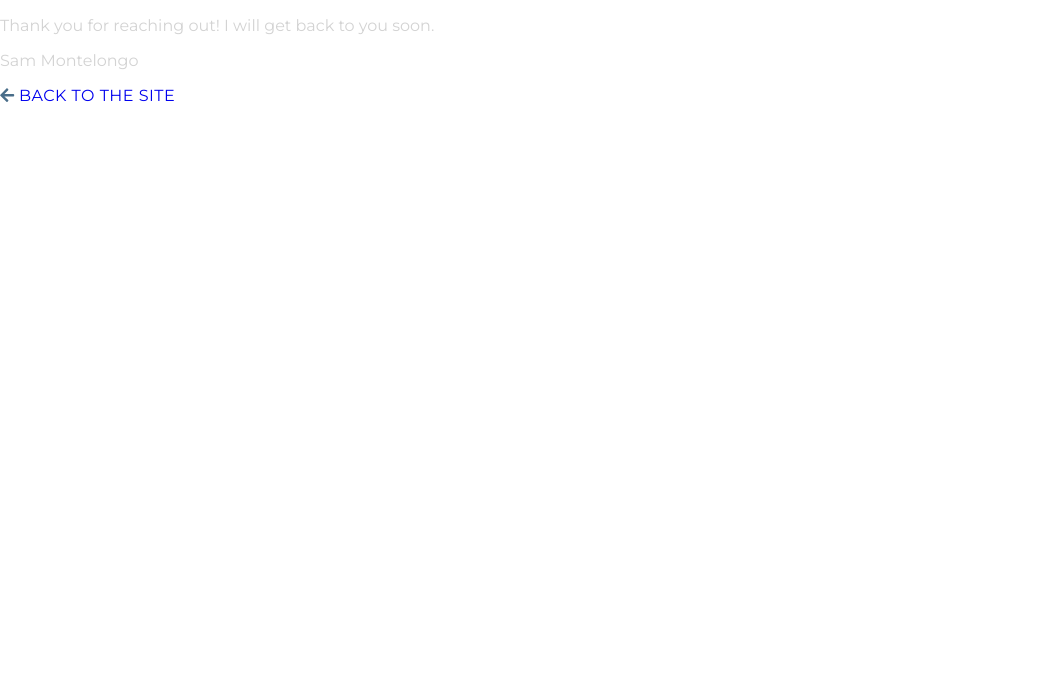
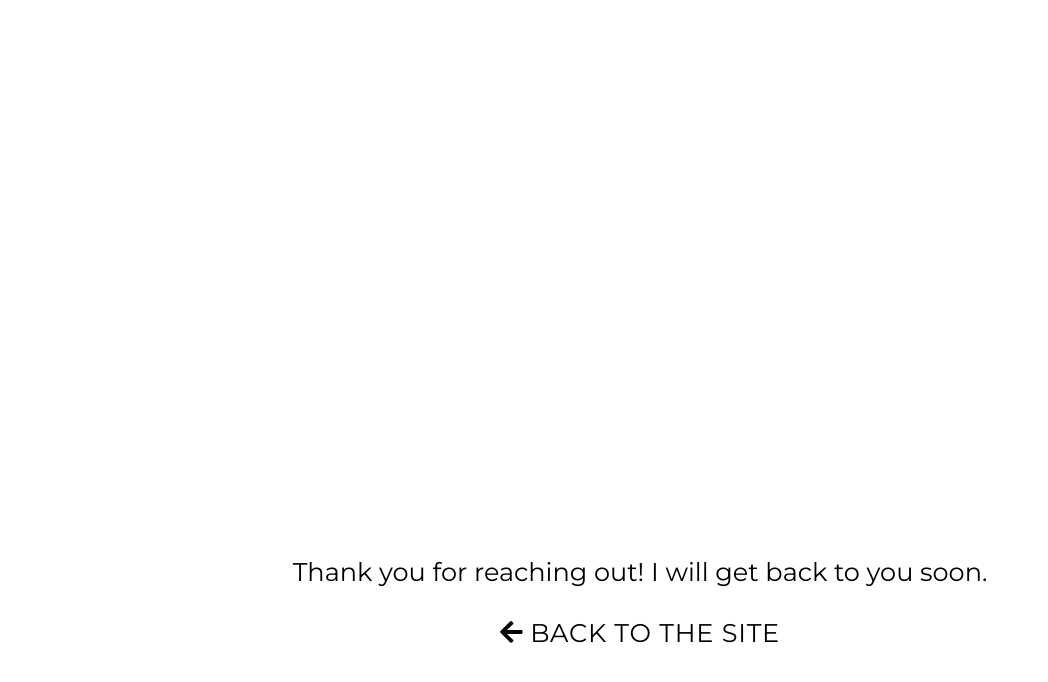
Before and after one commit to montelongo-dev/portfolio-nextjs, a Next.js app: page /contact in a window 1280 px wide. Shown: the top 682 px of the page, without its empty margins (0-1048 px from the left). Built offline with nearby package versions, Linux system fonts and the light colour scheme.

Commit message:
Theme tweaks

```diff
--- a/pages/contact.js
+++ b/pages/contact.js
@@ -5,13 +5,12 @@ export default function Contact() {
   return (
     <div className="contact__submission">
       <p>Thank you for reaching out! I will get back to you soon.</p>
-      <p>Sam Montelongo</p>
       <p>
         <FontAwesomeIcon
           icon={faArrowLeft}
           size="1x"
           className="skills__resume-download"
-          color="#496d89"
+          color="#000000"
         />
         <a href="/"> Back to the site</a>
       </p>
--- a/styles/css/style.css
+++ b/styles/css/style.css
@@ -335,6 +335,18 @@ a {
   color: #496d89;
 }
 
+.contact__submission {
+  margin: 13rem 2.5rem;
+  color: #000000;
+  font-size: 1.2rem;
+  line-height: 1.4;
+}
+
+.contact__submission a {
+  margin-top: 150rem;
+  color: #000000;
+}
+
 @media (min-width: 600px) {
   /* NAV */
   .navBar {
@@ -445,6 +457,12 @@ a {
         -ms-flex-pack: center;
             justify-content: center;
   }
+  .contact__submission {
+    padding-top: 20rem;
+    font-size: 1.6rem;
+    width: auto;
+    text-align: center;
+  }
 }
 
 @media (min-width: 1000px) {
@@ -496,5 +514,11 @@ a {
     width: 100%;
     margin: 0;
   }
+  .contact__submission {
+    padding-top: 20rem;
+    font-size: 1.6rem;
+    width: auto;
+    text-align: center;
+  }
 }
 /*# sourceMappingURL=style.css.map */
--- a/styles/css/style.scss
+++ b/styles/css/style.scss
@@ -257,6 +257,18 @@ a {
   color: #496d89;
 }
 
+.contact__submission {
+  margin: 13rem 2.5rem;
+  color: #000000;
+  font-size: 1.2rem;
+  line-height: 1.4;
+}
+
+.contact__submission a {
+  margin-top: 150rem;
+  color: #000000;
+}
+
 @media (min-width: 600px) {
   /* NAV */
 
@@ -369,6 +381,13 @@ a {
     width: 100%;
     justify-content: center;
   }
+
+  .contact__submission {
+    padding-top: 20rem;
+    font-size: 1.6rem;
+    width: auto;
+    text-align: center;
+  }
 }
 
 @media (min-width: 1000px) {
@@ -423,4 +442,11 @@ a {
     width: 100%;
     margin: 0;
   }
+
+  .contact__submission {
+    padding-top: 20rem;
+    font-size: 1.6rem;
+    width: auto;
+    text-align: center;
+  }
 }
```
Also changed, not shown: pages/404.js (deleted, +0 -12 lines), 1 other file (tests, documents, lock files or other folders).
